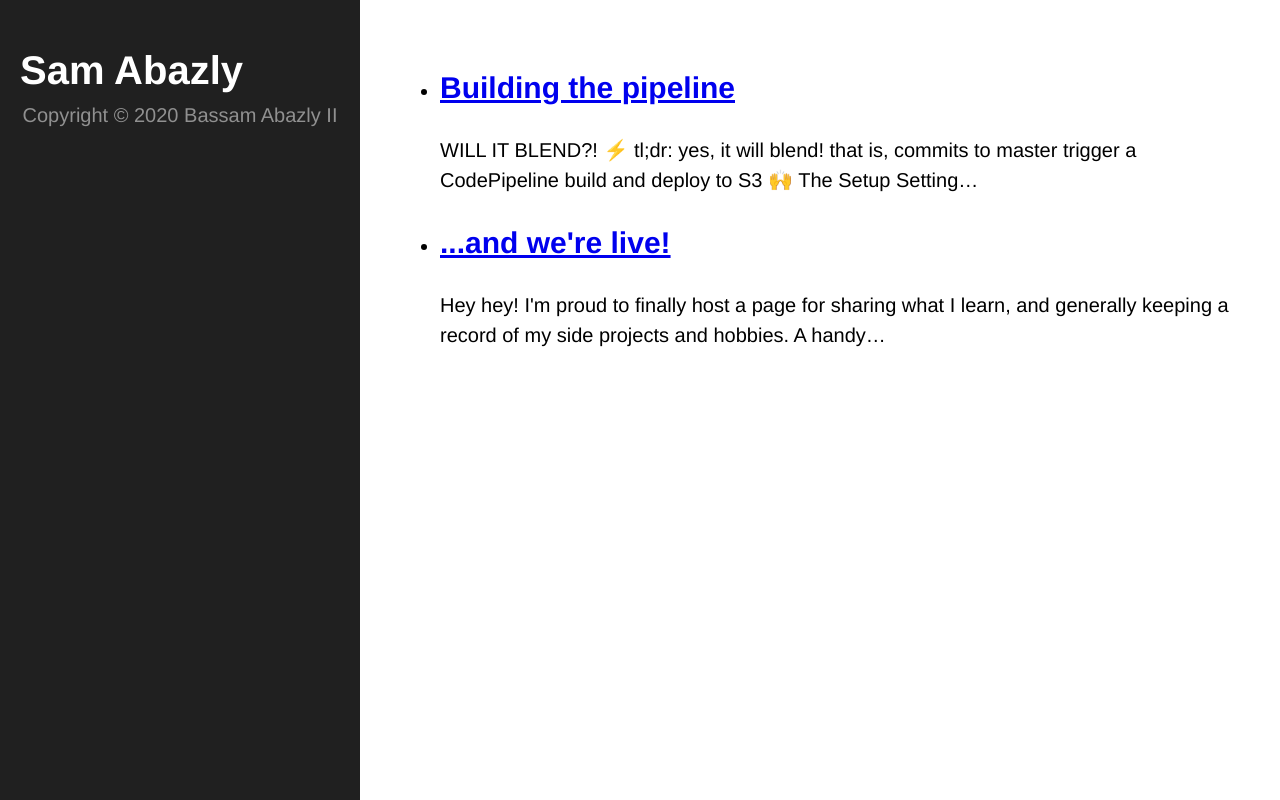
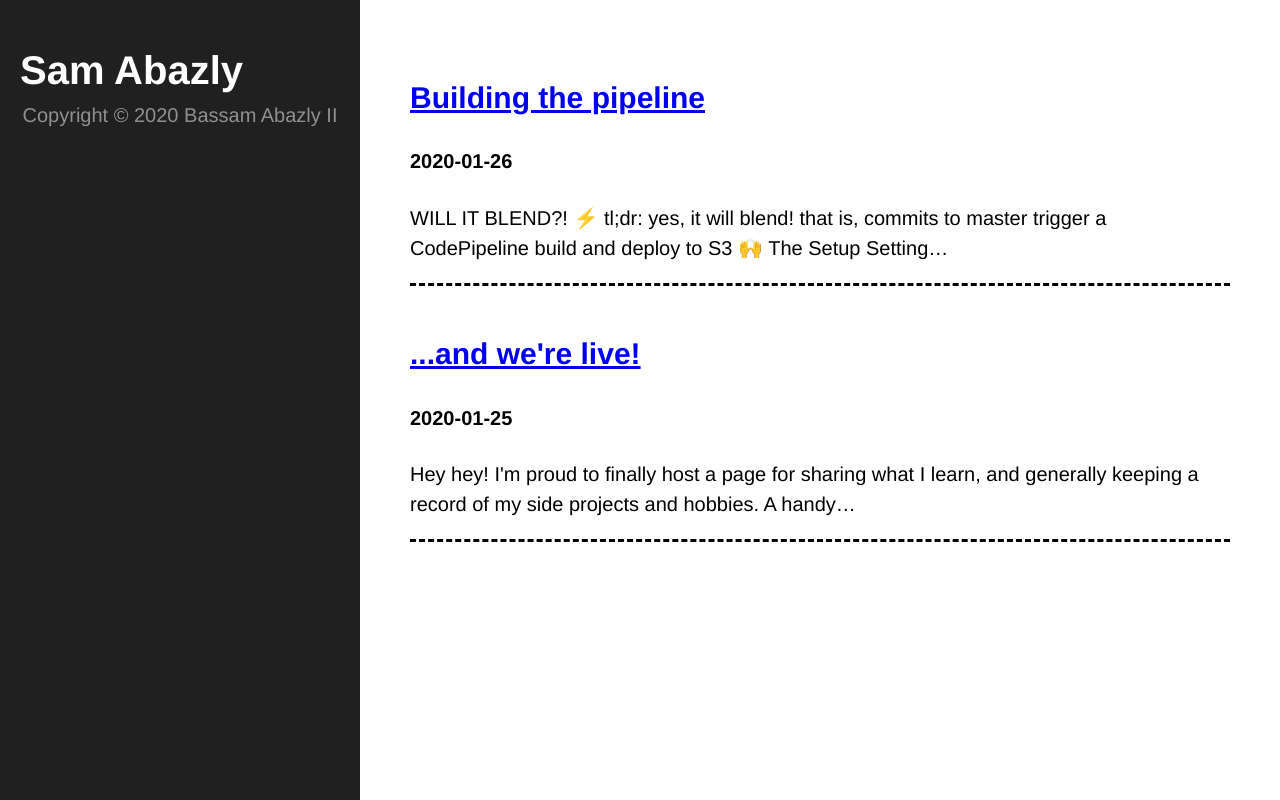
Before and after one commit to bazomatic/gatsby-blog-v1, a Gatsby site: page / in a window 1280 px wide. Built offline with nearby package versions, Linux system fonts and the light colour scheme; Gatsby itself is replaced by a stand-in of ours.

Commit message:
possible fix for possible bug...?

```diff
--- a/src/pages/index.js
+++ b/src/pages/index.js
@@ -9,22 +9,33 @@ export default ({ data }) => {
   return (
     <Layout>
       <Posts>
-        <ul>
-          {posts.map(({ node: post }) => (
-            <li key={post.id}>
-              <Link to={post.fields.slug}>
-                <h2>{post.frontmatter.title}</h2>
-              </Link>
-              <p>{post.excerpt}</p>
-            </li>
-          ))}
-        </ul>
+        {posts.map(({ node: post }) => (
+          <PostExcerpt key={post.id}>
+            <Link to={post.fields.slug}>
+              <Title>{post.frontmatter.title}</Title>
+            </Link>
+            <Date>{post.frontmatter.date}</Date>
+            <div>{post.excerpt}</div>
+          </PostExcerpt>
+        ))}
       </Posts>
     </Layout>
   )
 }
 
-const Posts = styled.div``
+const Posts = styled.div`
+  display: flex;
+  flex-direction: column;
+`
+
+const Title = styled.h2``
+const Date = styled.h4``
+
+const PostExcerpt = styled.div`
+  margin: 0.5rem;
+  padding-bottom: 1rem;
+  border-style: none none dashed none;
+`
 
 export const postQuery = graphql`
   query postIndex {
@@ -38,6 +49,7 @@ export const postQuery = graphql`
           excerpt
           frontmatter {
             title
+            date(formatString: "YYYY-MM-DD")
           }
           fields {
             slug
```
